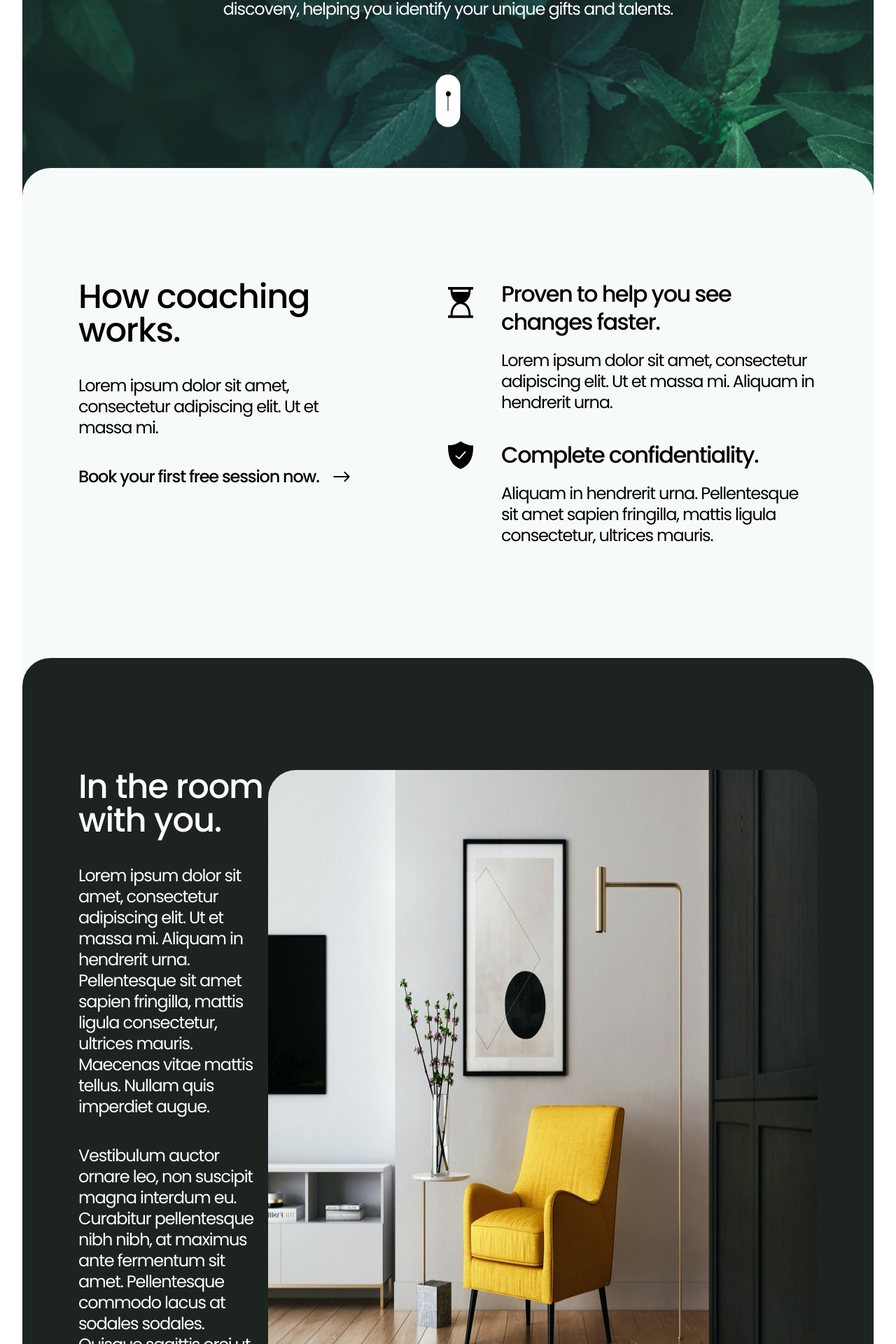
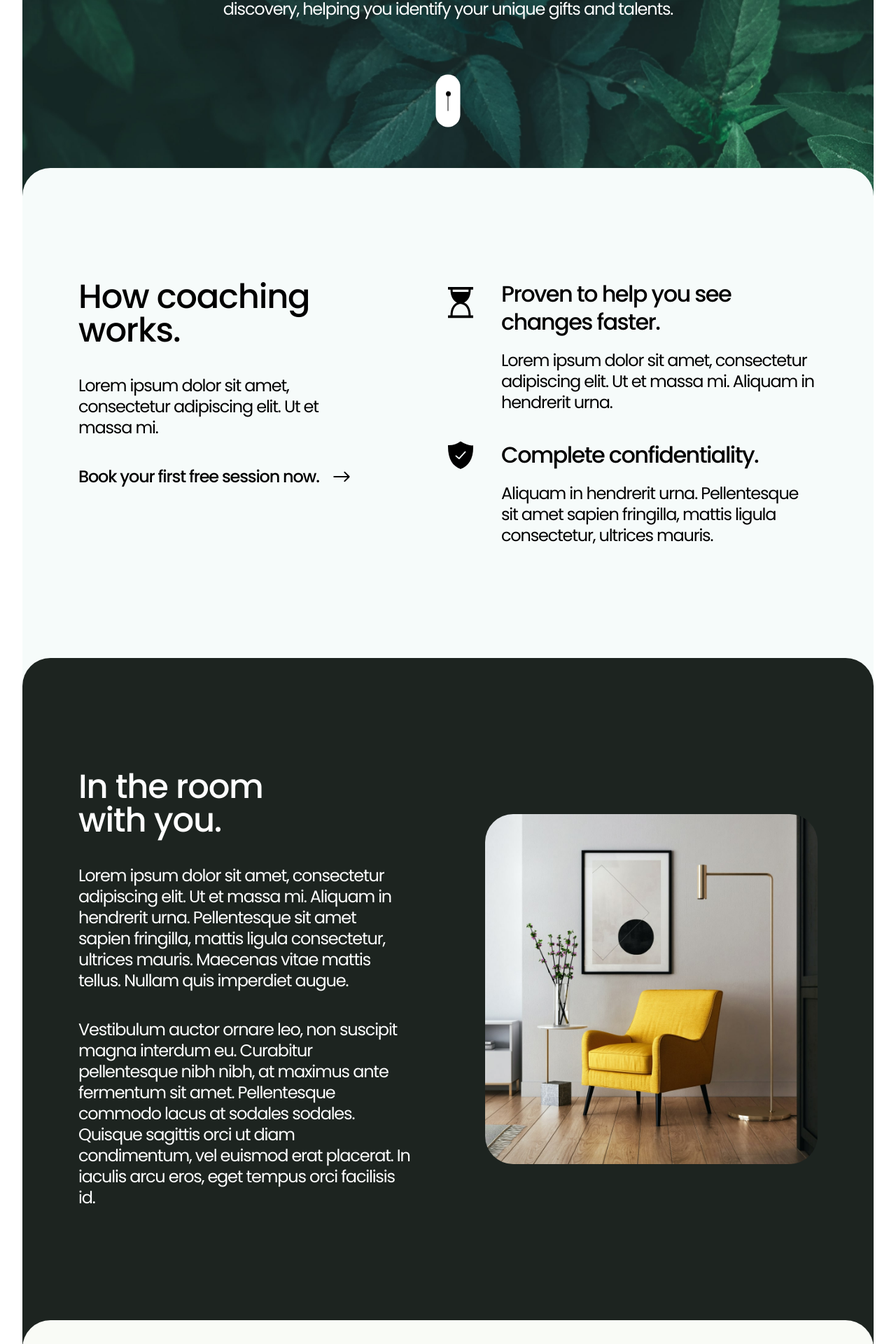
Before and after one commit to camcgreen/tgr, a Next.js app: page / in a window 1280 px wide. Shown: the part 520-2440 px from the top of the page at 70% size. Built offline with nearby package versions, Linux system fonts and the light colour scheme.

Commit message:
Add services section

```diff
--- a/app/components/services.jsx
+++ b/app/components/services.jsx
@@ -3,29 +3,25 @@ import React from 'react';
 const Services = () => {
     return (
         <div className='card services' id='services'>
-            <div className='services__left'>
             <h2>
                 In the room
                 <br />
                 with you.
             </h2>
+            <img src='/images/chair.jpg' alt='In the room with you.' />
             <p>
-                    Lorem ipsum dolor sit amet, consectetur adipiscing elit. Ut
-                    et massa mi. Aliquam in hendrerit urna. Pellentesque sit
-                    amet sapien fringilla, mattis ligula consectetur, ultrices
-                    mauris. Maecenas vitae mattis tellus. Nullam quis imperdiet
-                    augue.{' '}
+                Lorem ipsum dolor sit amet, consectetur adipiscing elit. Ut et
+                massa mi. Aliquam in hendrerit urna. Pellentesque sit amet
+                sapien fringilla, mattis ligula consectetur, ultrices mauris.
+                Maecenas vitae mattis tellus. Nullam quis imperdiet augue.{' '}
             </p>
             <p>
-                    Vestibulum auctor ornare leo, non suscipit magna interdum
-                    eu. Curabitur pellentesque nibh nibh, at maximus ante
-                    fermentum sit amet. Pellentesque commodo lacus at sodales
-                    sodales. Quisque sagittis orci ut diam condimentum, vel
-                    euismod erat placerat. In iaculis arcu eros, eget tempus
-                    orci facilisis id.
+                Vestibulum auctor ornare leo, non suscipit magna interdum eu.
+                Curabitur pellentesque nibh nibh, at maximus ante fermentum sit
+                amet. Pellentesque commodo lacus at sodales sodales. Quisque
+                sagittis orci ut diam condimentum, vel euismod erat placerat. In
+                iaculis arcu eros, eget tempus orci facilisis id.
             </p>
-            </div>
-            <img src='/images/chair.jpg' alt='In the room with you.' />
         </div>
     );
 };
--- a/app/globals.scss
+++ b/app/globals.scss
@@ -346,28 +346,37 @@ a {
 .services {
     background-color: #1D2420;
     color: white;
-    display: flex;
-    justify-content: space-between;
+    display: grid;
+    grid-template-columns: repeat(2, 1fr);
+    grid-template-rows: repeat(3, auto);
+    grid-row-gap: 40px;
+    // grid-column-gap: 160px;
+    grid-column-gap: 10%;
 
-    &__left {
-        max-width: 600px;
+    h2 {
+        grid-column-start: 1;
+        grid-column-end: 2;
+    }
 
-        h2 {
-            margin-bottom: 40px;
-        }
+    p {
+        grid-column-start: 1;
+        grid-column-end: 2;
 
-        p {
-            margin-bottom: 40px;
-
-            &:last-of-type {
-                margin-bottom: 0;
-            }
+        &:last-of-type {
+            margin-bottom: 0;
         }
     }
 
     img {
-        width: 785px;
+        grid-column-start: 2;
+        grid-column-end: 3;
+        grid-row-start: 1;
+        grid-row-end: 4;
+        width: 100%;
+        height: 100%;
+        align-self: center;
         border-radius: $borderRadiusLarge;
+        object-fit: cover;
     }
 }
 
@@ -420,14 +429,20 @@ a {
     }
 
     .about {
-        // flex-direction: column;
+
         &__left {
-            // margin-bottom: 80px;
             max-width: 40%;
         }
 
         &__right {
             max-width: 50%;
+        }
+    }
+
+    .services {
+        img {
+            width: 100%;
+            height: 80%;
         }
     }
 }
@@ -471,7 +486,21 @@ a {
         }
 
         &__left {
-            margin-bottom: 80px;
+            margin-bottom: 40px;
+        }
+    }
+
+    .services {
+        grid-template-columns: 1fr;
+
+        img {
+            border-radius: $borderRadiusSmall;
+            width: 100%;
+            height: 100%;
+            grid-column-start: 1;
+            grid-column-end: 2;
+            grid-row-start: 2;
+            grid-row-end: 3;
         }
     }
 }
@@ -512,6 +541,22 @@ a {
         display: none;
     }
 
+    .about {
+
+        &__right {
+            &__row {
+
+                img {
+                    width: 24px;
+
+                    &:first-of-type {
+                        transform: translateY(7px);
+                    }
+                }
+            }
+        }
+    }
+
     .card, .footer {
         padding: 80px 40px;
         padding-bottom: 120px;
@@ -524,10 +569,13 @@ a {
     .about {
 
         &__left {
+
             &__book {
+
                 p {
                     margin-right: 12px;
                 }
+
                 img {
                     width: 18px;
                 }
```
Lines whose indentation alone changed are shown as unchanged.
